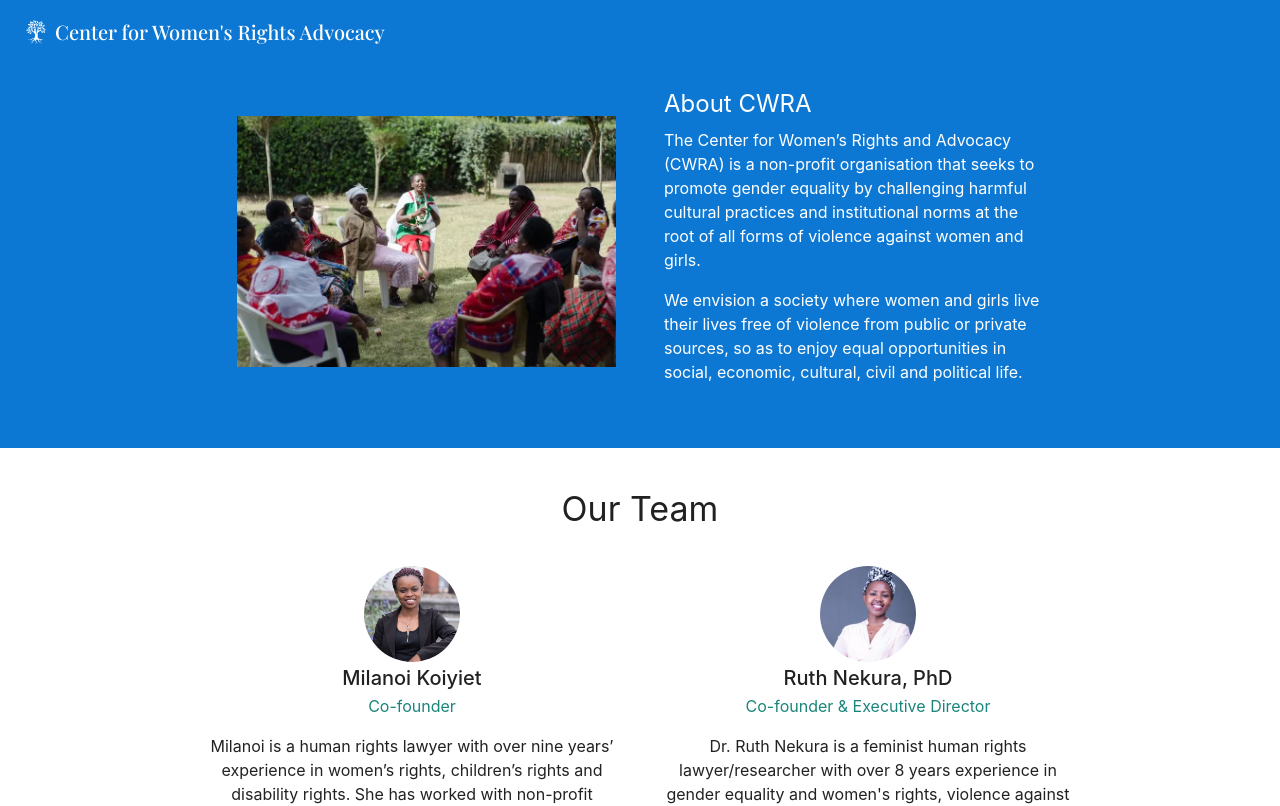
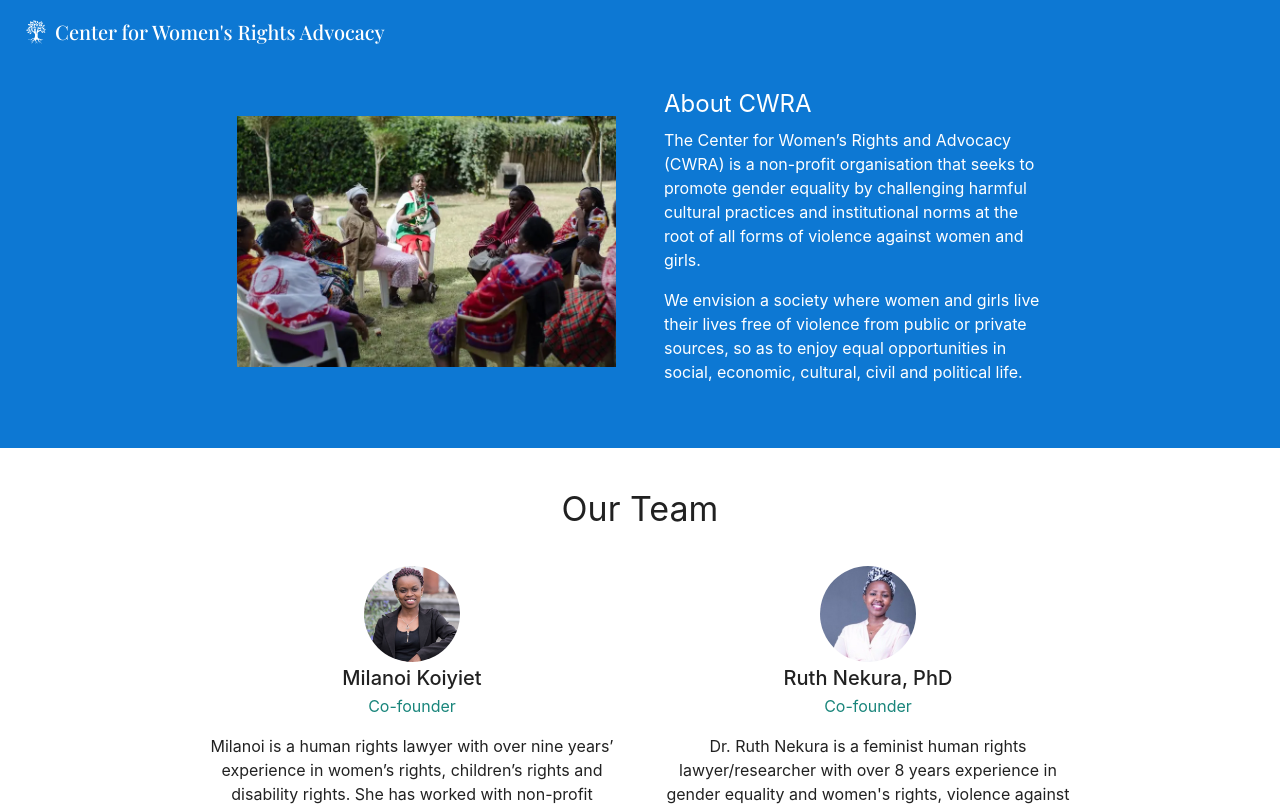
Before and after one commit to CWRAdvocacy/cwra.africa, a Next.js app: page / in a window 1280 px wide. Shown: the top 806 px of the page. Built offline with nearby package versions, Linux system fonts and the light colour scheme; a web font is replaced by a local one.

Commit message:
Update Executive.jsx

```diff
--- a/src/components/Team/Executive.jsx
+++ b/src/components/Team/Executive.jsx
@@ -14,7 +14,7 @@ export const Executive = () => {
     {
       name: 'Ruth Nekura, PhD',
       imageUrl: './images/team/ruth.jpg',
-      position: 'Co-founder & Executive Director',
+      position: 'Co-founder',
       brief: 'Dr. Ruth Nekura is a feminist human rights lawyer/researcher with over 8 years experience in gender equality and women\'s rights, violence against women laws and interventions, program management and evaluation, service integration and social protection. Expertise in legal analysis, research, advocacy, policy reform, multi-sector implementation strategies and qualitative methodologies.',
     },
   ];
```
